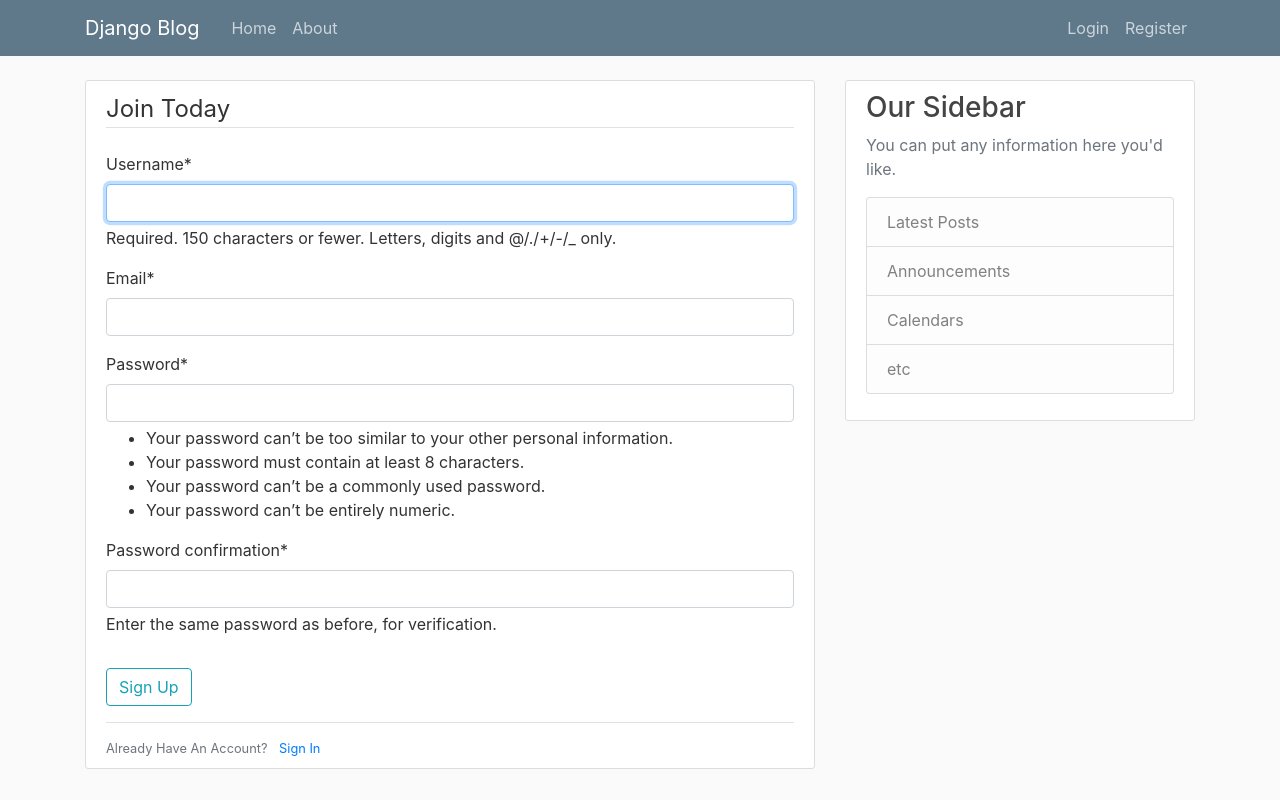
After one commit to arnoldketer/django_project, a Django app: page /register/ in a window 1280 px wide. The commit adds this page. Run offline with Django 5.2, Linux system fonts and the light colour scheme; some libraries are stand-ins or nearby versions.

Commit message:
Created User Registration App

```diff
--- a/blog/templates/blog/base.html
+++ b/blog/templates/blog/base.html
@@ -41,6 +41,13 @@
       <main role="main" class="container">
         <div class="row">
           <div class="col-md-8">
+            {% if messages %}
+              {% for message in messages %}
+                <div class="alert alert-{{ message.tags }}">
+                  {{ message }}
+                </div>
+              {% endfor %}
+            {% endif %}
             {% block content %}{% endblock %}
           </div>
           <div class="col-md-4">
--- a/django_project/urls.py
+++ b/django_project/urls.py
@@ -16,8 +16,10 @@ Including another URLconf
 """
 from django.contrib import admin
 from django.urls import path, include
+from users import views as user_views
 
 urlpatterns = [
     path('admin/', admin.site.urls),
+    path('register/', user_views.register, name='register'),
     path('', include('blog.urls')),
 ]
--- /dev/null
+++ b/users/forms.py
@@ -0,0 +1,10 @@
+from django import forms
+from django.contrib.auth.models import User
+from django.contrib.auth.forms import UserCreationForm
+
+class UserRegisterForm(UserCreationForm):
+    email = forms.EmailField()
+
+    class Meta:
+        model = User
+        fields = ['username', 'email', 'password1', 'password2']
--- /dev/null
+++ b/users/templates/users/register.html
@@ -0,0 +1,21 @@
+{% extends "blog/base.html" %}
+{% load crispy_forms_tags %}
+{% block content %}
+    <div class="content-section">
+        <form method="post">
+            {% csrf_token %}
+            <fieldset class="form-group">
+                <legend class="border-bottom mb-4">Join Today</legend>
+                {{ form|crispy }}
+            </fieldset>
+            <div class="form-group">
+                <button class="btn btn-outline-info" type="submit">Sign Up</button>
+            </div>
+        </form>
+        <div class="border-top pt-3">
+            <small class="text-muted">
+                Already Have An Account? <a class="ml-2" href="#">Sign In</a>
+            </small>
+        </div>
+    </div>
+{% endblock content %}
--- a/users/views.py
+++ b/users/views.py
@@ -1,3 +1,17 @@
-from django.shortcuts import render
+from django.shortcuts import render, redirect
+from django.contrib import messages
+from .forms import UserRegisterForm
 
 # Create your views here.
+def register(request):
+    if request.method == 'POST':
+        form = UserRegisterForm(request.POST)
+        if form.is_valid():
+            form.save()
+            username = form.cleaned_data.get('username')
+            messages.success(request, f'Account created for {username}!')
+            return redirect('blog-home')
+
+    else:
+        form = UserRegisterForm()
+    return render(request, 'users/register.html', {'form': form})
```
Also changed, not shown: django_project/settings.py (+7 -0 lines), db.sqlite3.
